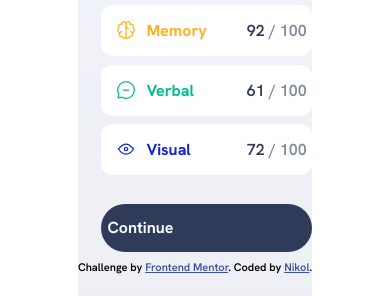
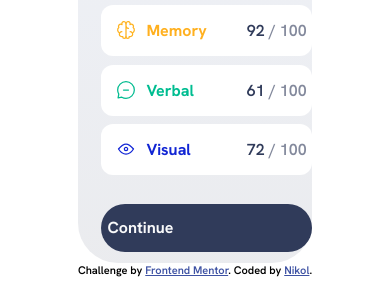
Before and after one commit to nikol-zimova/Results-summary-component-FrontendMentor, a plain HTML site: page index.html in a window 390 px wide. Shown: the part 548-844 px from the top of the page. Drawn offline with Linux system fonts and the light colour scheme.

Commit message:
Update stylesheet.css

```diff
--- a/stylesheet.css
+++ b/stylesheet.css
@@ -10,7 +10,6 @@ body{
    width: 100%;
    height: 100vh;
    max-width: 1420px;
-   overflow: hidden;
 }
 
 .cards {
@@ -182,7 +181,7 @@ footer{
    width: 100%;
    text-align: center;
    font-size: 11px;
-   position: fixed;
+   position: static;
    bottom: 0;
    padding-top: 2em;
    padding-bottom: 2em;
@@ -224,7 +223,6 @@ footer{
   }
   .table-button-container{
       width: 90%;
-      height: 100vh;
       overflow: auto;
       padding-left: 10%;
       padding-right: 10%;
```
